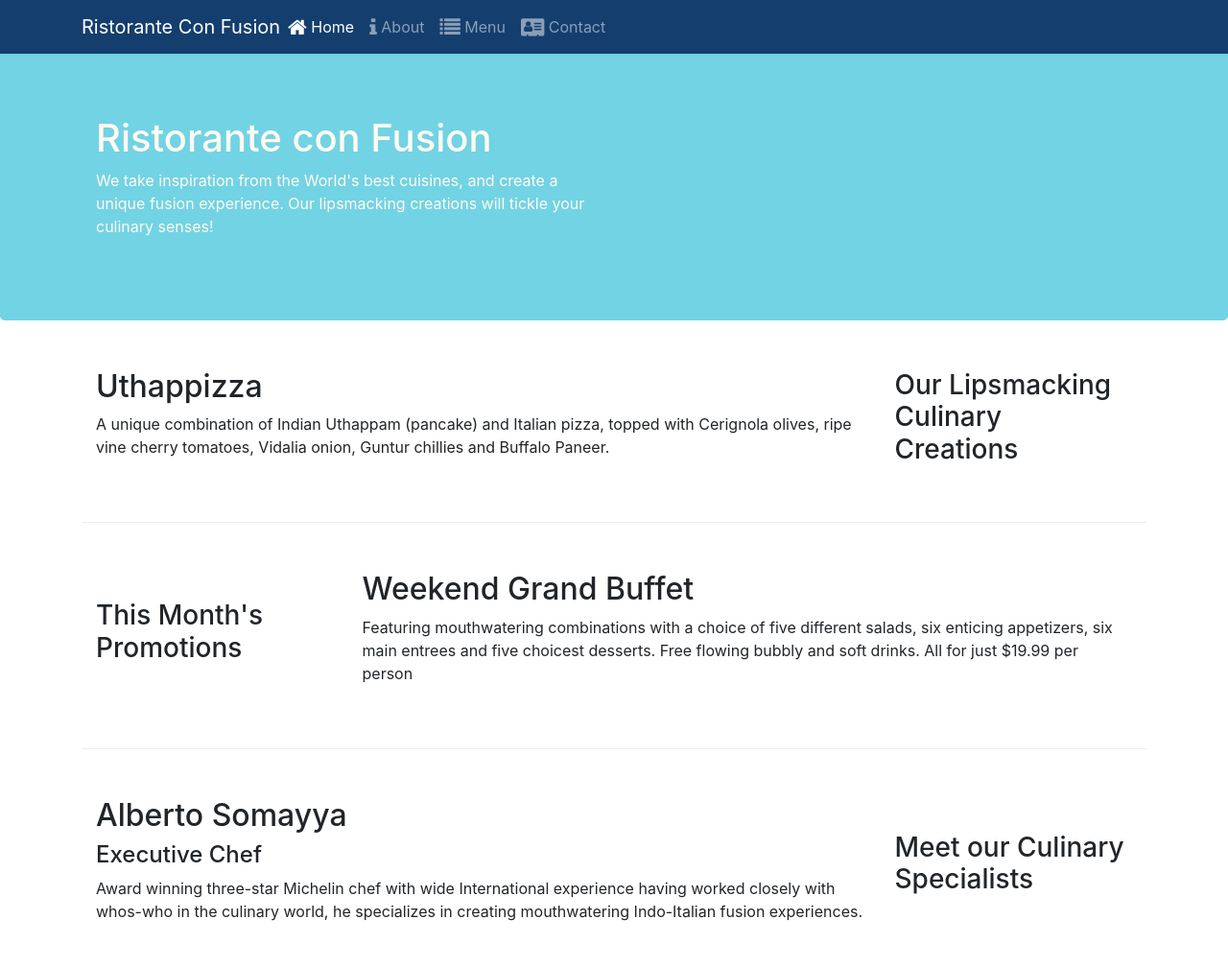
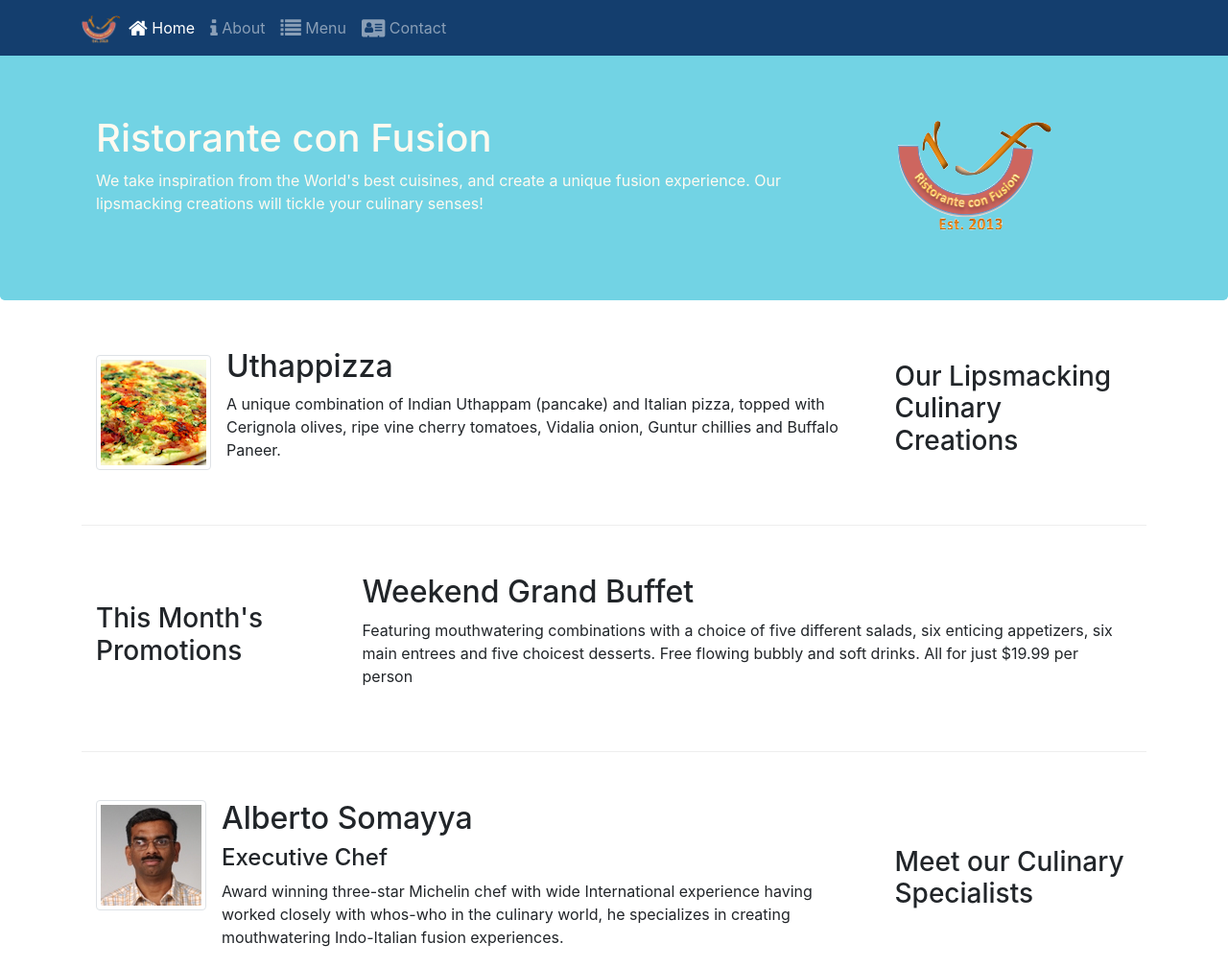
Before and after one commit to Toratomi/Assignment-Coursera-Bootstrap, a website: page Bootstrap4/conFusion/index.html in a window 1280 px wide. Shown: the top 1008 px of the page at 96% size. Drawn offline with nearby package versions, Linux system fonts and the light colour scheme.

Commit message:
Exercise Images and Media

```diff
--- a/Bootstrap4/conFusion/index.html
+++ b/Bootstrap4/conFusion/index.html
@@ -21,7 +21,7 @@
             <button class="navbar-toggler" type="button" data-toggle="collapse" data-target="#Navbar">
                 <span class="navbar-toggler-icon"></span>
             </button>
-            <a class="navbar-brand mr-auto" href="aboutus.html">Ristorante Con Fusion</a>
+            <a class="navbar-brand mr-auto" href="aboutus.html"><img src="img/logo.png" height="30" width="41"></a>
             <div class="collapse navbar-collapse" id="Navbar">
                 <ul class="navbar-nav mr-auto">
                     <li class="nav-item active"><a class="nav-link" href="#"><span class="fa fa-home fa-lg"></span> Home</a></li>
@@ -35,11 +35,12 @@
     <header class="jumbotron">
         <div class="container">
             <div class="row row-header">
-                <div class="col-12 col-sm-6">
+                <div class="col-12 col-sm-9">
                     <h1>Ristorante con Fusion</h1>
                     <p>We take inspiration from the World's best cuisines, and create a unique fusion experience. Our lipsmacking creations will tickle your culinary senses!</p>
                 </div>
-                <div class="col-12 col-sm">
+                <div class="col-12 col-sm align-self-center">
+                    <img src="img/logo.png" class="img-fluid">
                 </div>
             </div>
         </div>
@@ -51,8 +52,14 @@
                 <h3>Our Lipsmacking Culinary Creations</h3>
             </div>
             <div class="col col-sm col-sm-first col-md">
-                <h2>Uthappizza</h2>
-                <p>A unique combination of Indian Uthappam (pancake) and Italian pizza, topped with Cerignola olives, ripe vine cherry tomatoes, Vidalia onion, Guntur chillies and Buffalo Paneer.</p>
+                <div class="media">
+                    <img class="d-flex mr-3 img-thumbnail align-self-center"
+                        src="img/uthappizza.png" alt="uthappizza">
+                    <div class="media-body">
+                        <h2 class="mt-0">Uthappizza</h2>
+                        <p class="d-none d-sm-block">A unique combination of Indian Uthappam (pancake) and Italian pizza, topped with Cerignola olives, ripe vine cherry tomatoes, Vidalia onion, Guntur chillies and Buffalo Paneer.</p>
+                    </div>
+                </div>
             </div>
         </div>
 
@@ -63,7 +70,7 @@
             </div>
             <div class="col col-sm col-md">
                 <h2>Weekend Grand Buffet</h2>
-                <p>Featuring mouthwatering combinations with a choice of five different salads, six enticing appetizers, six main entrees and five choicest desserts. Free flowing bubbly and soft drinks. All for just $19.99 per person </p>
+                <p class="d-none d-sm-block">Featuring mouthwatering combinations with a choice of five different salads, six enticing appetizers, six main entrees and five choicest desserts. Free flowing bubbly and soft drinks. All for just $19.99 per person </p>
             </div>
         </div>
 
@@ -72,9 +79,15 @@
                 <h3>Meet our Culinary Specialists</h3>
             </div>
             <div class="col col-sm col-sm-first col-md">
-                <h2>Alberto Somayya</h2>
-                <h4>Executive Chef</h4>
-                <p>Award winning three-star Michelin chef with wide International experience having worked closely with whos-who in the culinary world, he specializes in creating mouthwatering Indo-Italian fusion experiences. </p>
+                <div class="media">
+                    <img class="d-flex mr-3 img-thumbnail align-self center"
+                        src="img/alberto.png" alt="alberto">
+                    <div class="media-body">
+                        <h2 class="mt-0">Alberto Somayya</h2>
+                        <h4>Executive Chef</h4>
+                        <p class="d-none d-sm-block">Award winning three-star Michelin chef with wide International experience having worked closely with whos-who in the culinary world, he specializes in creating mouthwatering Indo-Italian fusion experiences. </p>
+                    </div>
+                </div>
             </div>
         </div>
     </div>
```
Also changed, not shown: Bootstrap4/conFusion/aboutus.html (+4 -3 lines), Bootstrap4/conFusion/contactus.html (+4 -3 lines), Bootstrap4/conFusion/img/alberto.png (added), Bootstrap4/conFusion/img/buffet.png (added), Bootstrap4/conFusion/img/logo.png (added), Bootstrap4/conFusion/img/uthappizza.png (added), 1 other file.
